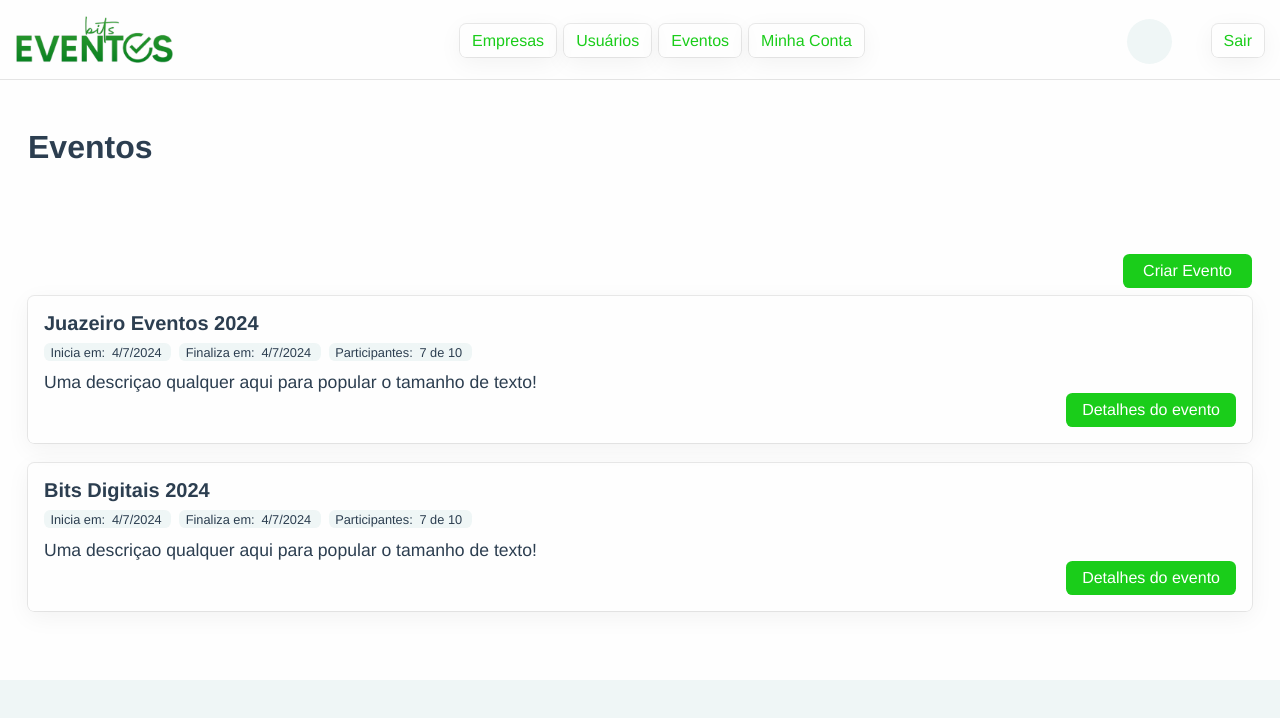
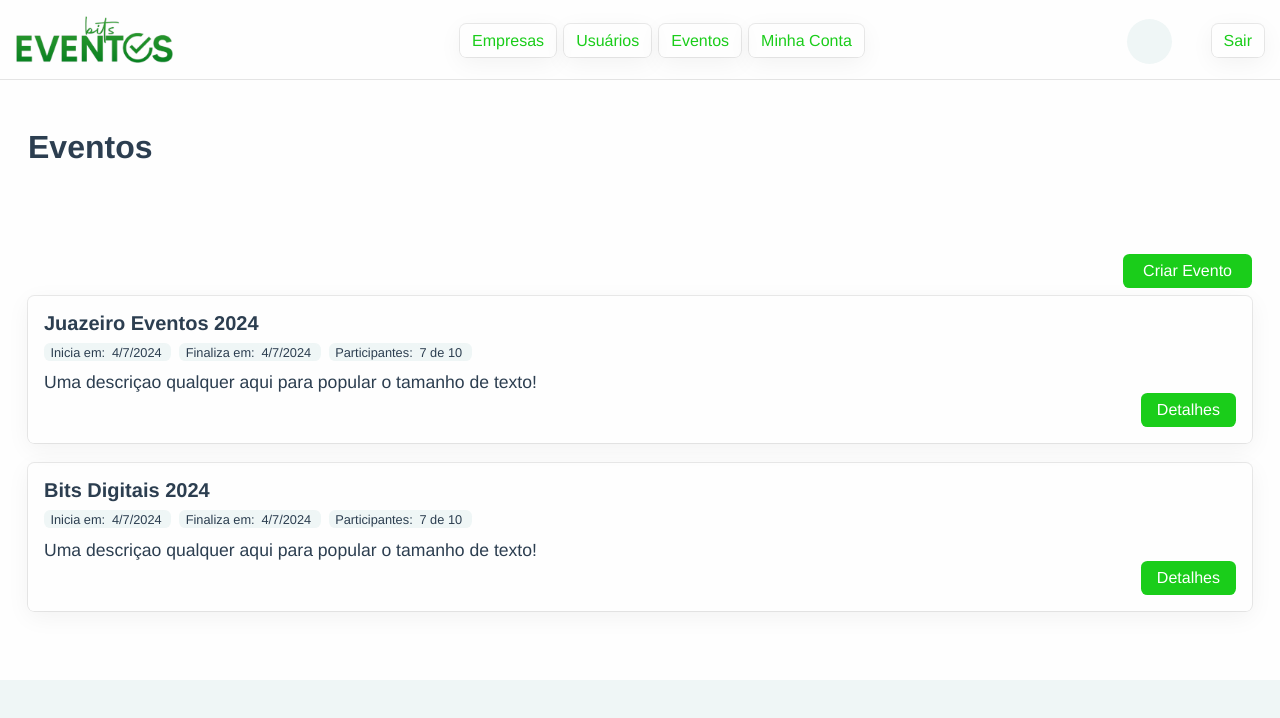
Before and after one commit to caiocgmspi/bits-events-frontend, a Vue app: page /events in a window 1280 px wide. Shown: the top 718 px of the page. Built offline with nearby package versions, Linux system fonts and the light colour scheme.

Commit message:
Texto Detalhes

```diff
--- a/src/components/cardItem.vue
+++ b/src/components/cardItem.vue
@@ -64,7 +64,7 @@ defineProps({
             </p>
             <!-- Actions -->
             <router-link :to="`/${relation}/${item.id}/details`" class="go ml-auto">
-                Detalhes do evento
+                Detalhes
             </router-link>
         </div>
     </div>
```
